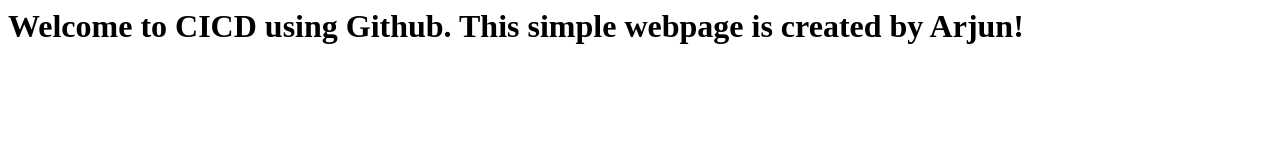
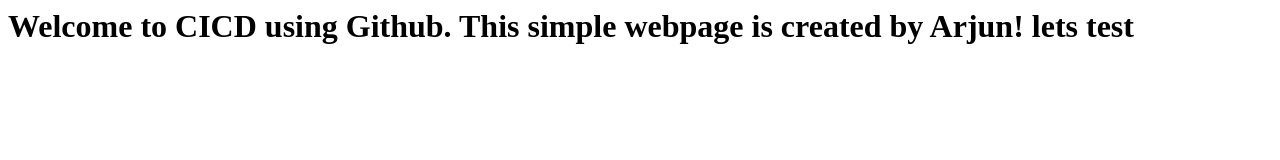
Before and after one commit to arjun-praveen-varshney/devops-prac-exam-exp-2, a plain HTML site: page index.html in a window 1280 px wide. Drawn offline with Linux system fonts and the light colour scheme.

Commit message:
Update welcome message on index.html

```diff
--- a/index.html
+++ b/index.html
@@ -6,7 +6,7 @@
   </head>
   <body>
     <h1>
-      Welcome to CICD using Github. This simple webpage is created by Arjun!
+      Welcome to CICD using Github. This simple webpage is created by Arjun! lets test
     </h1>
   </body>
 </html>
```
